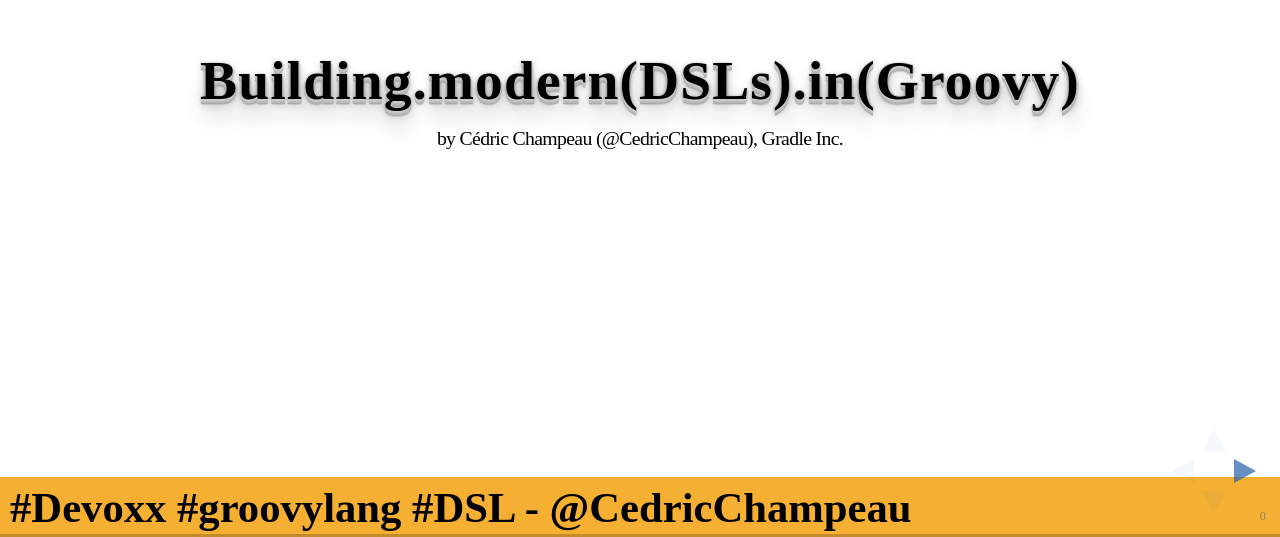
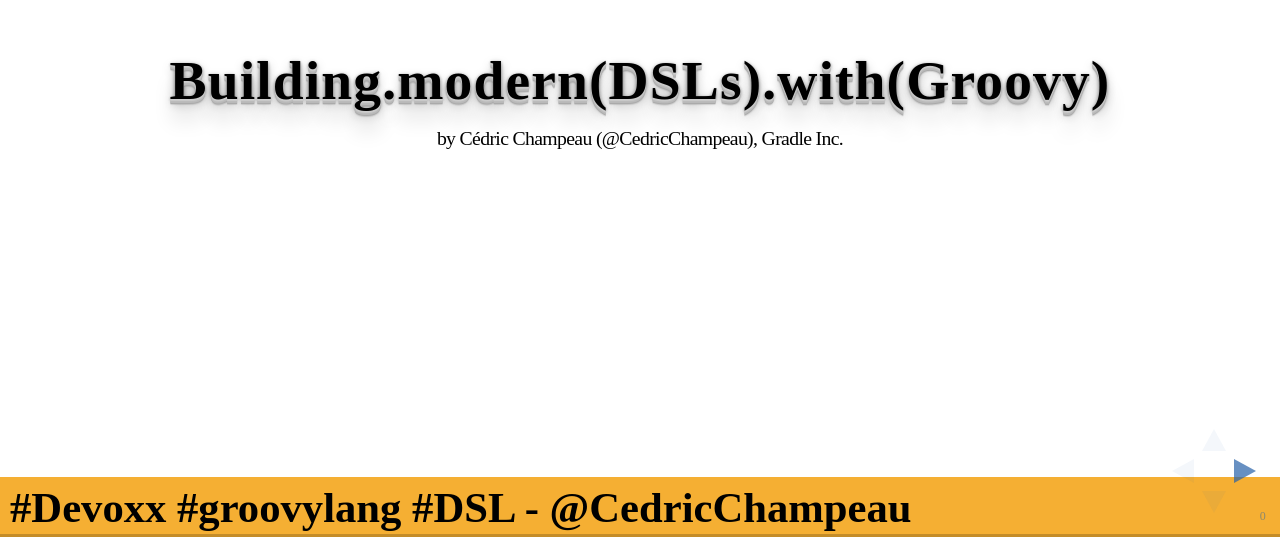
Before and after one commit to melix/devoxxbe2015-groovy-dsls, a plain HTML site: page index.html in a window 1280 px wide. Shown: the part 263-800 px from the top of the page. Drawn offline with Linux system fonts and the light colour scheme.

Commit message:
Publish of Github pages from Gradle.

```diff
--- a/index.html
+++ b/index.html
@@ -1,4 +1,4 @@
-<!DOCTYPE html><html lang="en"><head><meta charset="utf-8" /><meta name="author" content="by Cédric Champeau (@CedricChampeau), Gradle Inc." /><title>Building.modern(DSLs).in(Groovy)</title><meta content="yes" name="apple-mobile-web-app-capable" /><meta content="black-translucent" name="apple-mobile-web-app-status-bar-style" /><meta content="width=device-width, initial-scale=1.0, maximum-scale=1.0, user-scalable=no, minimal-ui" name="viewport" /><link href="reveal.js/css/reveal.css" rel="stylesheet" /><link rel="stylesheet" href="reveal.js/css/theme/devoxx.css" id="theme" /><link rel="stylesheet" href="https://cdnjs.cloudflare.com/ajax/libs/font-awesome/4.3.0/css/font-awesome.min.css" /><style>/* Stylesheet for CodeRay to match GitHub theme | MIT License | http://foundation.zurb.com */
+<!DOCTYPE html><html lang="en"><head><meta charset="utf-8" /><meta name="author" content="by Cédric Champeau (@CedricChampeau), Gradle Inc." /><title>Building.modern(DSLs).with(Groovy)</title><meta content="yes" name="apple-mobile-web-app-capable" /><meta content="black-translucent" name="apple-mobile-web-app-status-bar-style" /><meta content="width=device-width, initial-scale=1.0, maximum-scale=1.0, user-scalable=no, minimal-ui" name="viewport" /><link href="reveal.js/css/reveal.css" rel="stylesheet" /><link rel="stylesheet" href="reveal.js/css/theme/devoxx.css" id="theme" /><link rel="stylesheet" href="https://cdnjs.cloudflare.com/ajax/libs/font-awesome/4.3.0/css/font-awesome.min.css" /><style>/* Stylesheet for CodeRay to match GitHub theme | MIT License | http://foundation.zurb.com */
 /*pre.CodeRay {background-color:#f7f7f8;}*/
 .CodeRay .line-numbers{border-right:1px solid #d8d8d8;padding:0 0.5em 0 .25em}
 .CodeRay span.line-numbers{display:inline-block;margin-right:.5em;color:rgba(0,0,0,.3)}
@@ -86,7 +86,7 @@
 .CodeRay .insert .insert{color:#080}
 .CodeRay .delete .delete{color:#800}
 .CodeRay .change .change{color:#66f}
-.CodeRay .head .head{color:#f4f}</style><link href="../../../src/docs/theme/idea.css" rel="stylesheet" /><script type="text/javascript">document.write( '<link rel="stylesheet" href="reveal.js/css/print/' + ( window.location.search.match( /print-pdf/gi ) ? 'pdf' : 'paper' ) + '.css" type="text/css" media="print">' );</script></head><body><div class="reveal"><div class="slides"><section><h1>Building.modern(DSLs).in(Groovy)</h1><p><small>by Cédric Champeau (@CedricChampeau), Gradle Inc.</small></p></section><section><section id="who-am-i"><h2>Who am I</h2><div class="listingblock"><div class="content"><pre class="CodeRay"><code class="groovy language-groovy">speaker {
+.CodeRay .head .head{color:#f4f}</style><link href="../../../src/docs/theme/idea.css" rel="stylesheet" /><script type="text/javascript">document.write( '<link rel="stylesheet" href="reveal.js/css/print/' + ( window.location.search.match( /print-pdf/gi ) ? 'pdf' : 'paper' ) + '.css" type="text/css" media="print">' );</script></head><body><div class="reveal"><div class="slides"><section><h1>Building.modern(DSLs).with(Groovy)</h1><p><small>by Cédric Champeau (@CedricChampeau), Gradle Inc.</small></p></section><section><section id="who-am-i"><h2>Who am I</h2><div class="listingblock"><div class="content"><pre class="CodeRay"><code class="groovy language-groovy">speaker {
     name <span class="string"><span class="delimiter">'</span><span class="content">Cédric Champeau</span><span class="delimiter">'</span></span>
     company <span class="string"><span class="delimiter">'</span><span class="content">Gradle Inc</span><span class="delimiter">'</span></span>
     oss <span class="string"><span class="delimiter">'</span><span class="content">Apache Groovy committer</span><span class="delimiter">'</span></span>,
```
